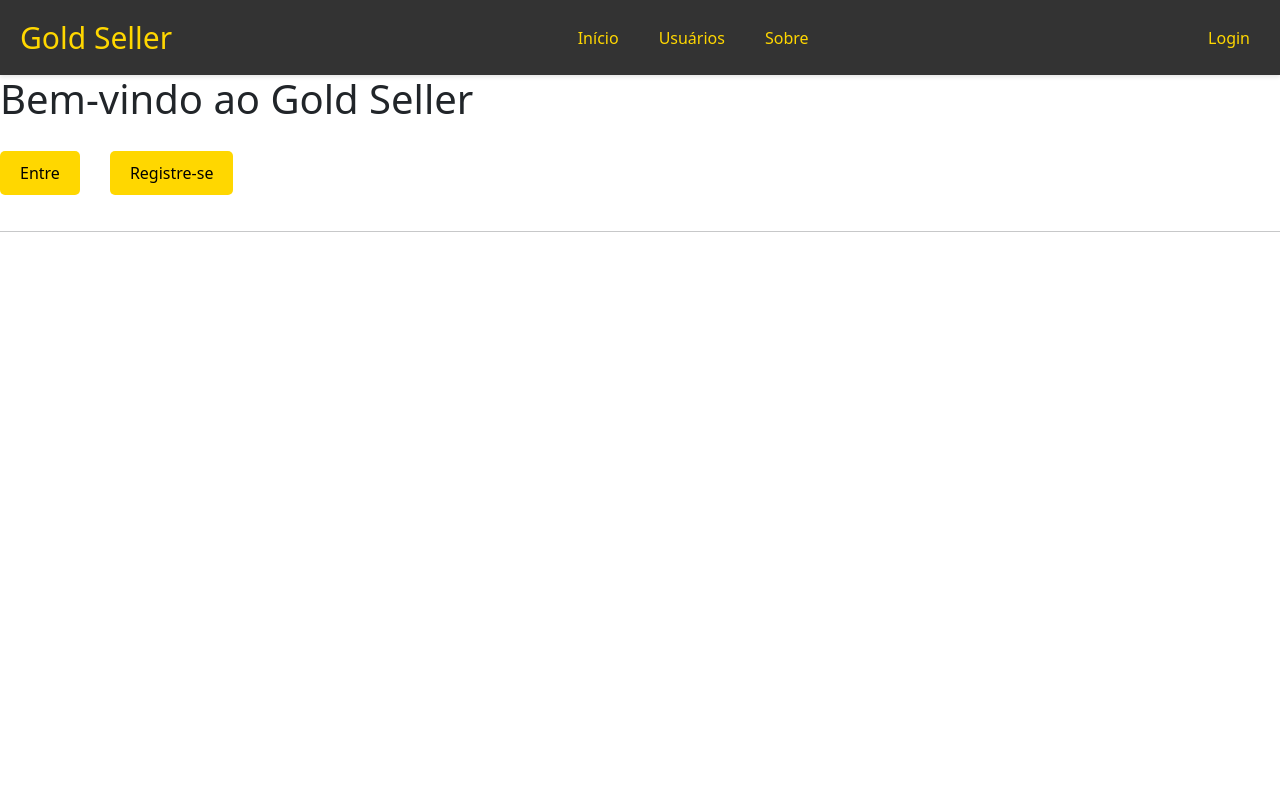
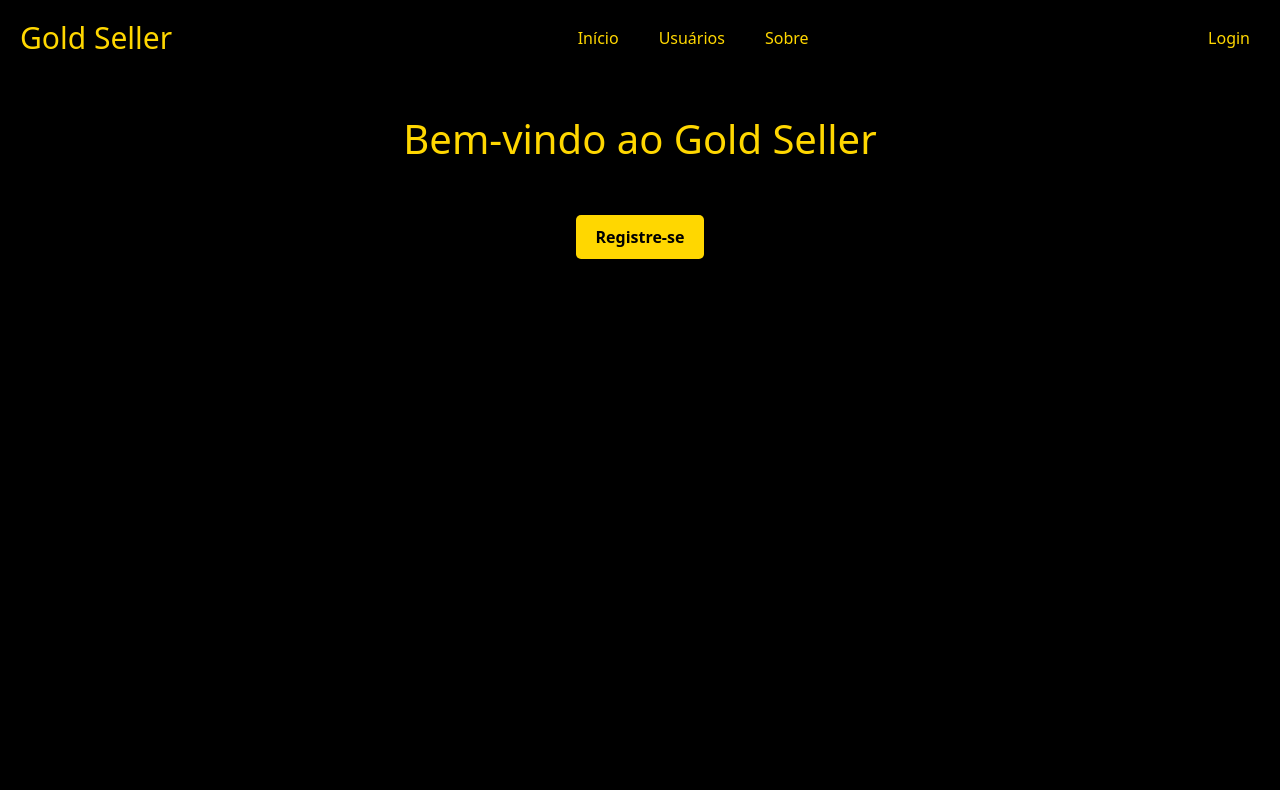
Before and after one commit to marcos90s/GoldSellerFrontend, an Angular app: page /home in a window 1280 px wide. Built offline with nearby package versions, Linux system fonts and the light colour scheme.

Commit message:
Change some styles in aplication

```diff
--- a/src/app/auth/login/login.component.html
+++ b/src/app/auth/login/login.component.html
@@ -1,6 +1,6 @@
 <div class="login-container">
   <form class="login-form" (ngSubmit)="realizarLogin()">
-    <h1>Login</h1>
+    <h1 style="color: gold;">Login</h1>
     <div class="input-wrapper">
     <input class="form-control-material" placeholder=" " type="email" id="email" name="email" [(ngModel)]="loginEmail" [disabled]="carregandoLogin" required>
     <label for="email">Email</label>
--- a/src/app/auth/login/login.component.scss
+++ b/src/app/auth/login/login.component.scss
@@ -43,8 +43,7 @@
   align-items: center;
   padding: 50px 40px;
   color: white;
-  background: rgba(0, 0, 0, 0.8);
-  border-radius: 10px;
+  background: black;
   box-shadow: 0 0.4px 0.4px rgba(128, 128, 128, 0.109),
     0 1px 1px rgba(128, 128, 128, 0.155),
     0 2.1px 2.1px rgba(128, 128, 128, 0.195),
@@ -63,4 +62,8 @@
     width: 100%;
     margin: 18px 0 9px 0;
   }
+
+  .login-container{
+    background-color: black;
+  }
 }
--- a/src/app/auth/register/register.component.html
+++ b/src/app/auth/register/register.component.html
@@ -1,6 +1,6 @@
 <div class="register-conteiner">
     <form class="register-form" (ngSubmit)="realizeRegister()">
-        <h1>Registrar</h1>
+        <h1 style="color: gold;">Registrar</h1>
         <div class="input-wrapper">
             <input class="form-control-material" placeholder=" " style="color: black;" type="text" id="name" name="name" [(ngModel)]="registerName" [disabled]="loadgingRegister" required>
             <label for="username">Nome</label>
--- a/src/app/auth/register/register.component.scss
+++ b/src/app/auth/register/register.component.scss
@@ -20,6 +20,10 @@
   transition: 0.2s ease all;
 }
 
+.register-conteiner{
+  background-color: black;
+}
+
 .input-wrapper input:focus + label,
 .input-wrapper input:not(:placeholder-shown) + label,
 .input-wrapper input:-webkit-autofill + label { /* Para navegadores WebKit que preenchem automaticamente */
@@ -33,7 +37,7 @@
 
 /* Estilos adicionais para o estado de foco do input, se desejar */
 .input-wrapper input:focus {
-  border-color: #007bff;
+  border-color: gold;
 }
 
 .btnRegister {
@@ -94,4 +98,5 @@
     width: 100%;
     margin: 18px 0 9px 0;
   }
+
 }
--- a/src/app/home/home.component.html
+++ b/src/app/home/home.component.html
@@ -1,18 +1,5 @@
-<!DOCTYPE html>
-<html lang="en">
-<head>
-    <meta charset="UTF-8">
-    <meta name="viewport" content="width=device-width, initial-scale=1.0">
-    <title>Gold Seller</title>
-</head>
-<body>
-
-    <h1>Bem-vindo ao Gold Seller</h1>
-    <div>
-        <button class="btnGoldSellerPrimary" style="margin-top: 20px; margin-right: 30px;" (click)="logar()">Entre</button>
-        <button class="btnGoldSellerPrimary" style="margin-right: 30px; margin-bottom: 20px;" (click)="registrar()">Registre-se</button>
-        <hr>
-    </div>
-
-</body>
-</html>
+<div class="div-HomePrincipal">
+    <h1 class="h1-home">Bem-vindo ao Gold Seller</h1>
+    <h5 style="color: blanchedalmond; margin-top: 1em;">{{homeText}}</h5>
+    <button class="btnGoldSellerPrimary" style="margin-top: 2em;" (click)="registrar()">Registre-se</button>
+</div>
--- a/src/app/home/home.component.scss
+++ b/src/app/home/home.component.scss
@@ -11,6 +11,27 @@
   margin-bottom: 20px;
 }
 
+.div-HomePrincipal{
+  text-align: center;
+  background-color: black;
+  min-height: calc(100vh - 85px);
+}
+
+.h1-home{
+  color: gold;
+  padding-top: 1em;
+}
+
+html, body{
+  height: 100%;
+  margin: 0;
+  padding: 0;
+}
+
+body{
+  background-color: black;
+}
+
 .entrar-button:hover{
     background-color: #1E293B;
 }
--- a/src/app/layout/header/header.component.html
+++ b/src/app/layout/header/header.component.html
@@ -2,10 +2,12 @@
   <div class="navbar-brand">
     <a routerLink="/" class="navbar-logo">Gold Seller</a> </div>
   <ul class="navbar-links">
-    <li><a routerLink="/" routerLinkActive="active-link" [routerLinkActiveOptions]="{exact: true}">Início</a></li> <li><a routerLink="/users" routerLinkActive="active-link">Usuários</a></li> <li><a routerLink="/sobre" routerLinkActive="active-link">Sobre</a></li> </ul>
+    <li><a routerLink="/home" routerLinkActive="active-link" [routerLinkActiveOptions]="{exact: true}">Início</a></li>
+    <li><a routerLink="/users" routerLinkActive="active-link">Usuários</a></li>
+    <li><a routerLink="/sobre" routerLinkActive="active-link">Sobre</a></li>
+  </ul>
   <ul class="navbar-actions">
-    <li *ngIf="!(isLoggedIn$ | async)"> <a routerLink="/login" routerLinkActive="active-link">Login</a>
-    </li>
+    <li *ngIf="!(isLoggedIn$ | async)"> <a routerLink="/login" routerLinkActive="active-link">Login</a></li>
     <li *ngIf="isLoggedIn$ | async"> <a (click)="logout()" href="javascript:void(0);" class="logout-link">Logout</a>
       </li>
   </ul>
--- a/src/app/layout/header/header.component.scss
+++ b/src/app/layout/header/header.component.scss
@@ -1,5 +1,5 @@
 .navbar {
-  background-color: #333; /* Cor de fundo escura */
+  background-color: black; /* Cor de fundo escura */
   color: white;
   padding: 10px 20px;
   display: flex; /* Alinha itens horizontalmente */
@@ -12,7 +12,7 @@
   color: gold;
   text-decoration: none;
   font-size: 1.5em; /* Tamanho do nome/logo */
-  font-weight: 500
+  font-weight: 500;
 }
 
 .navbar-links,
@@ -22,6 +22,7 @@
   padding: 0;
   margin: 0;
   display: flex; /* Alinha os itens da lista horizontalmente */
+  text-align: center;
 }
 
 .navbar-links li,
--- a/src/app/users/user-edit-modal/user-edit-modal.component.html
+++ b/src/app/users/user-edit-modal/user-edit-modal.component.html
@@ -1,4 +1,4 @@
-<div class="modal-overlay" (click)="closeModal()"> <div class="modal-content" (click)="$event.stopPropagation()"> <h3 *ngIf="user">Editar Usuário: {{ user?.name }} ({{ user?.email }})</h3>
+<div class="modal-overlay" (click)="closeModal()"> <div class="modal-content" (click)="$event.stopPropagation()"> <h3 *ngIf="user">Editar Usuário: {{ user.name }} ({{ user.email }})</h3>
     <h3 *ngIf="!user">Carregando dados do usuário...</h3>
 
     <form *ngIf="user" (ngSubmit)="onSave()">
@@ -13,8 +13,8 @@
         </div>
 
       <div class="form-group readonly-info">
-        <p><strong>Email:</strong> {{ user?.email }}</p>
-        <p><strong>Papel (Role):</strong> {{ user?.role }}</p>
+        <p><strong>Email:</strong> {{ user.email }}</p>
+        <p><strong>Papel (Role):</strong> {{ user.role }}</p>
       </div>
 
       <div class="modal-actions">
--- a/src/app/users/user-list/user-list.component.scss
+++ b/src/app/users/user-list/user-list.component.scss
@@ -3,7 +3,7 @@
   padding: 20px;
   max-width: 1000px; /* Ajuste conforme necessário */
   margin: 20px auto;
-  background-color: #333;
+  background-color: black;
   border-radius: 8px;
   box-shadow: 0 2px 10px rgba(0, 0, 0, 0.1);
 }
--- a/src/index.html
+++ b/src/index.html
@@ -2,7 +2,7 @@
 <html lang="en">
 <head>
   <meta charset="utf-8">
-  <title>GoldSellerFront</title>
+  <title>Gold Seller Front</title>
   <base href="/">
   <meta name="viewport" content="width=device-width, initial-scale=1">
   <link rel="icon" type="image/x-icon" href="favicon.ico">
--- a/src/styles.scss
+++ b/src/styles.scss
@@ -11,6 +11,7 @@
   font-size: 1em; /* Tamanho da fonte (ajuste conforme necessário) */
   text-align: center; /* Centraliza o texto horizontalmente */
   display: inline-block;
+  font-weight: 600;
 }
 
 .btnGoldSellerPrimary:hover{
```
